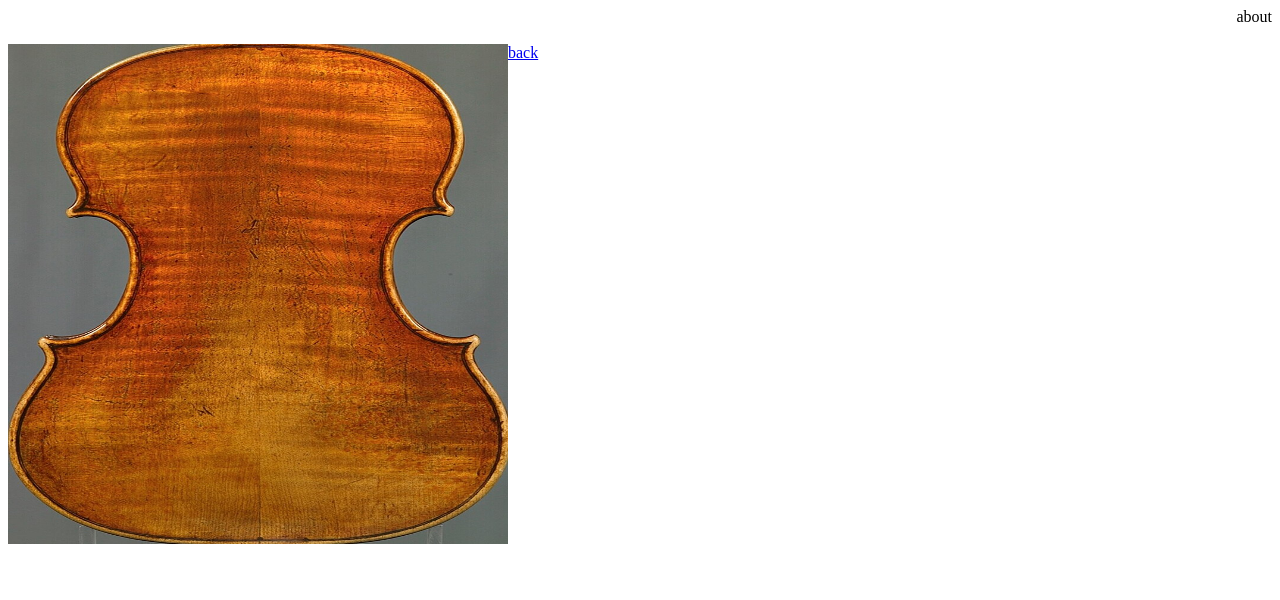
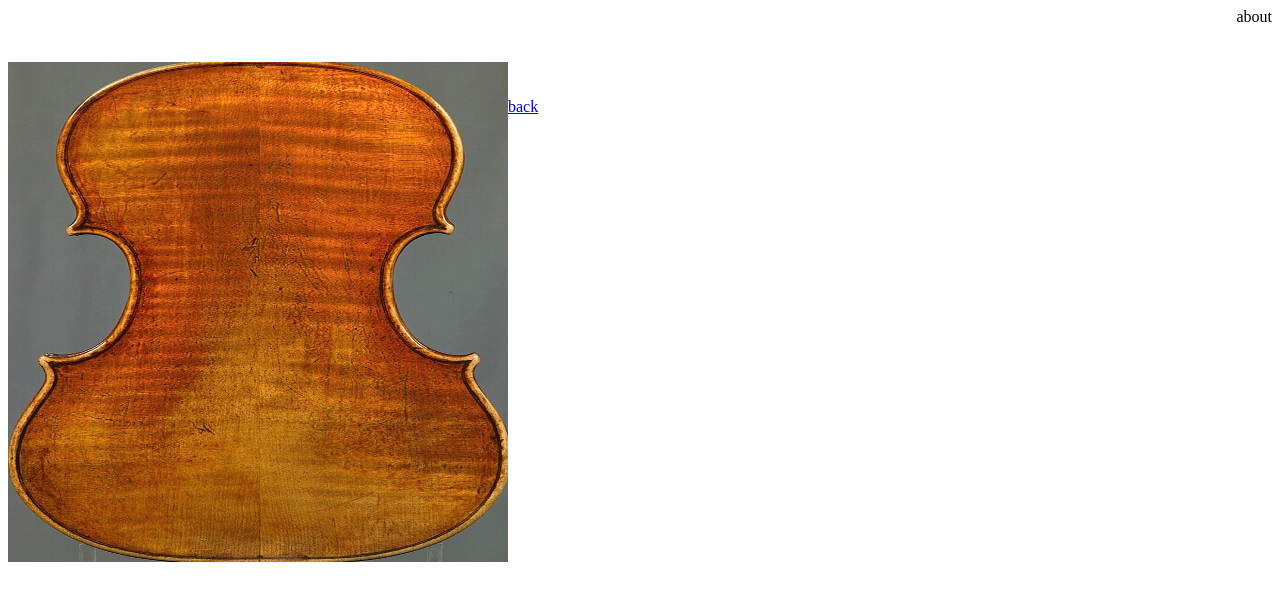
Before and after one commit to willbastianon/willbastianon, a plain HTML site: page about.html in a window 1280 px wide. Drawn offline with Linux system fonts and the light colour scheme.

Commit message:
Update about.html

```diff
--- a/about.html
+++ b/about.html
@@ -9,7 +9,10 @@
 <body>
 <p class="p1">about</p>
 <p class="p1"><br></p>
+<p class="p1"><br></p>
+<img src="Front_and_Back_plate_of_the_1734_Prince_Doria_Guarneri_del_Gesu._Photographed_in_2009.jpeg" alt="about" style="float:left;width:500px;height:500px;">
+<p class="p1"><br></p>
+<p class="p1"><br></p>
 <a href="https://www.willbastianon.com/"><span class="a1">back</span></a>
-<img src="Front_and_Back_plate_of_the_1734_Prince_Doria_Guarneri_del_Gesu._Photographed_in_2009.jpeg" alt="about" style="float:left;width:500px;height:500px;">
 </body>
 </html>
```
